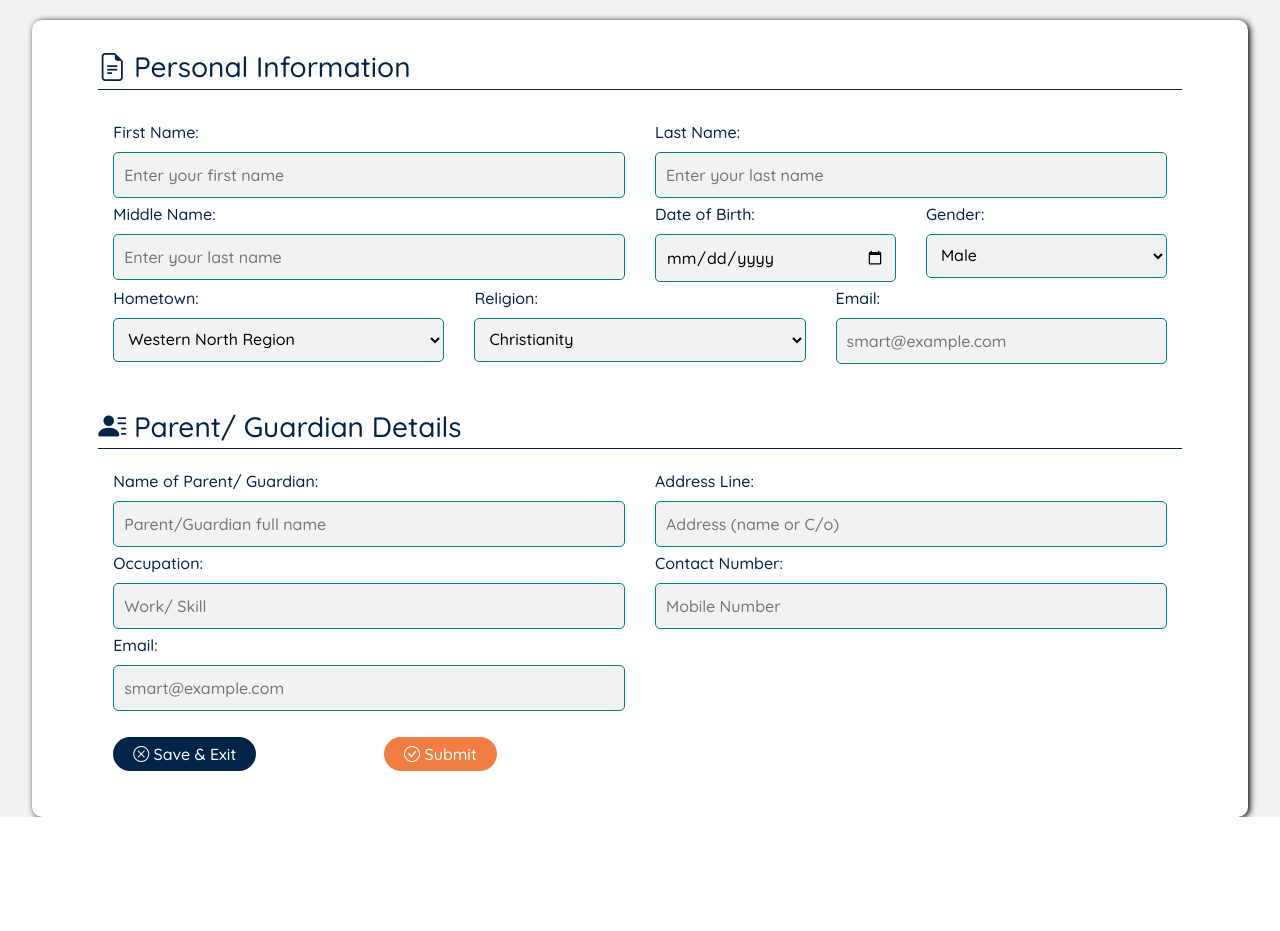
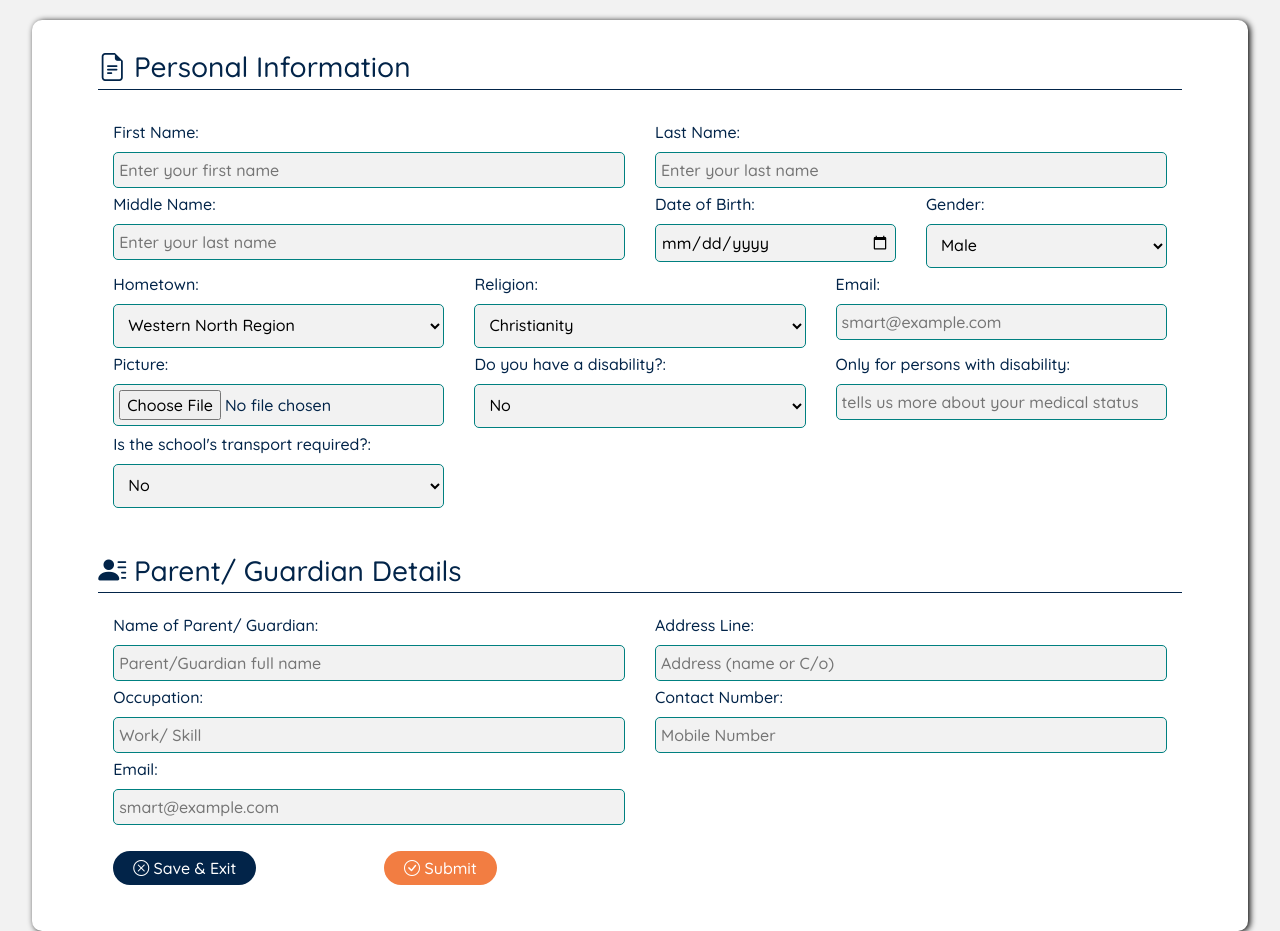
Before and after one commit to Reu-Amissah/Team-Index, a Django app: page /admissionform/ in a window 1280 px wide. Shown: the part 88-1019 px from the top of the page. Before the commit the page ends 905 px from the top, so only its background shows below. Run offline with Django 3.2, Linux system fonts and the light colour scheme; parts of the project's set-up code (start-up, migrations or seed data) failed here and were passed over.

Commit message:
admission 2.0

```diff
--- a/lms/prep/models.py
+++ b/lms/prep/models.py
@@ -10,7 +10,7 @@ class AdmissionForm():
     dob = models.DateField(null=False, blank=False)
     gender = models.CharField(null=False, blank=False)
     hometown = models.CharField(null=False, blank=False)
-    religion = models.Charfield(null=False, blank=False)
+    religion = models.CharField(null=False, blank=False)
     email = models.EmailField(null=False, blank=False)
 
     #parent details
--- a/lms/static/css/admission.css
+++ b/lms/static/css/admission.css
@@ -1,25 +1,30 @@
 /*font styles*/
-body{
+body {
   background-color: #f2f2f2;
   color: #022449;
-	font-family: 'Quicksand', sans-serif;
+  font-family: "Quicksand", sans-serif;
   font-size: 16px;
   font-weight: 500;
 }
-h1, h2, h3, h4, h5, h6{
-	font-family: 'Quicksand', sans-serif;
+h1,
+h2,
+h3,
+h4,
+h5,
+h6 {
+  font-family: "Quicksand", sans-serif;
   font-weight: 500;
   color: white;
 }
 
 /*header color*/
-.header{
-	background-color: /*#55bdca*/#022449;
+.header {
+  background-color: /*#55bdca*/ #022449;
   border-bottom: 2px solid #f27d42;
 }
 
 /*button properties*/
-button[type="button"]{
+button[type="button"] {
   background-color: #f27d42;
   padding: 5px 20px;
   color: #022449;
@@ -28,47 +33,45 @@ button[type="button"]{
   float: right;
 }
 
-
 /*header properties*/
-.header .row{
-	width:  90%;
+.header .row {
+  width: 90%;
   margin: auto;
   padding: 15px;
   display: flex;
 }
-.flex-item-left{
+.flex-item-left {
   flex: 50%;
 }
-.flex-item-right{
+.flex-item-right {
   flex: 50%;
 }
 
 /*button Hover*/
-button[type="button"]:hover{
+button[type="button"]:hover {
   transition-duration: 0.2s;
   color: #022449;
-	background-color:  white;
+  background-color: white;
   border: 2px solid #f27d42;
 }
 
 /*form properties*/
-.container-fluid{
-	background-color:  white;
-	width:  95%;
+.container-fluid {
+  background-color: white;
+  width: 95%;
   margin-top: 20px;
-	padding:  30px 6px;
+  padding: 30px 6px;
   color: #022449;
   border-radius: 10px;
   box-shadow: 2px 1px 6px black;
 }
-.container-fluid .row{
+.container-fluid .row {
   width: 90%;
   margin: auto;
-
 }
 
 /*form headers*/
-.container-fluid h3{
+.container-fluid h3 {
   width: 100%;
   margin: auto;
   padding-bottom: 5px;
@@ -76,7 +79,19 @@ button[type="button"]:hover{
   color: #022449;
 }
 
-.container-fluid input{
+.container-fluid input {
+  width: 100%;
+  padding: 5px;
+  border-radius: 5px;
+  border: 1px solid teal;
+  background-color: #f2f2f2;
+}
+
+label {
+  padding-top: 4px;
+}
+
+.gender {
   width: 100%;
   padding: 10px;
   border-radius: 5px;
@@ -84,28 +99,15 @@ button[type="button"]:hover{
   background-color: #f2f2f2;
 }
 
-label{
-	padding-top: 4px;
-}
-
-.gender{
-	width: 100%;
-	padding: 10px;
-	border-radius: 5px;
-	border: 1px solid teal;
-	background-color: #f2f2f2;
-}
-
-
-button[type="button1"]{
+button[type="button1"] {
   background-color: #022449;
   padding: 5px 20px;
   color: white;
-	border: 3px/* solid #f27d42*/;
+  border: 3px /* solid #f27d42*/;
   border-radius: 22px;
   margin-top: 10px;
 }
-button[type="button2"]{
+button[type="button2"] {
   background-color: #f27d42;
   padding: 5px 20px;
   color: white;
@@ -114,15 +116,15 @@ button[type="button2"]{
   margin-top: 10px;
 }
 
-button[type="button1"]:hover{
+button[type="button1"]:hover {
   color: #022449;
-	background-color:  white;
+  background-color: white;
   border: 1px solid #022449;
   box-shadow: 2px 2px 4px #022449;
 }
-button[type="button2"]:hover{
+button[type="button2"]:hover {
   color: #f27d42;
-	background-color:  white;
+  background-color: white;
   border: 2px solid #f27d42;
   box-shadow: 2px 2px 4px #f27d42;
 }
--- a/lms/templates/admission.html
+++ b/lms/templates/admission.html
@@ -71,12 +71,12 @@
                         <input type="text" name="middleName" placeholder="Enter your last name">
                     </div>
 
-                    <div class="col-lg-3 col-md-6 col-sm-6 col-xs-12">
+                    <div class="col-lg-3 col-md-6 col-sm-6 col-xs-6">
                         <label>Date of Birth:</label><br>
                         <input type="date" name="date">
                     </div>
 
-                    <div class="col-lg-3 col-md-4 col-sm-6 col-xs-12">
+                    <div class="col-lg-3 col-md-4 col-sm-6 col-xs-4">
                         <label>Gender:</label><br>
                         <select class="gender">
                             <option>Male</option>
@@ -85,7 +85,7 @@
                         </select>
                     </div>
 
-                    <div class="col-lg-4 col-md-4 col-sm-6 col-xs-12">
+                    <div class="col-lg-4 col-md-4 col-sm-6 col-xs-">
                         <label>Hometown:</label><br>
                         <select class="gender">
                             <option>    Western North Region    </option>
@@ -119,9 +119,35 @@
                         </select>
                     </div>
 
-                    <div class="col-lg-4 col-md-8 col-sm-12 col-xs-12">
+                    <div class="col-lg-4 col-md-8 col-sm-8 col-xs-12">
                         <label>Email:</label><br>
                         <input type="email" name="email" placeholder="smart@example.com">
+                    </div>
+
+                    <div class="col-lg-4 col-md-4 col-sm-4 col-xs-12">
+                        <label>Picture:</label><br>
+                        <input type="file" name="myImage" accept="image/*"/>
+                    </div>
+
+                    <div class="col-lg-4 col-md-6 col-sm-6 col-xs-12">
+                        <label>Do you have a disability?:</label><br>
+                        <select class="gender">
+                            <option>No</option>
+                            <option>Yes</option>
+                        </select>
+                    </div>
+
+                    <div class="col-lg-4 col-md-6 col-sm-6 col-xs-12">
+                        <label>Only for persons with disability:</label><br>
+                        <input type="text" name="medi-info" placeholder="tells us more about your medical status">
+                    </div>
+
+                    <div class="col-lg-4 col-md-6 col-sm-6 col-xs-12">
+                        <label>Is the school's transport required?:</label><br>
+                        <select class="gender">
+                            <option>No</option>
+                            <option>Yes</option>
+                        </select>
                     </div>
 
                 </div>
```
Lines whose indentation alone changed are shown as unchanged.
